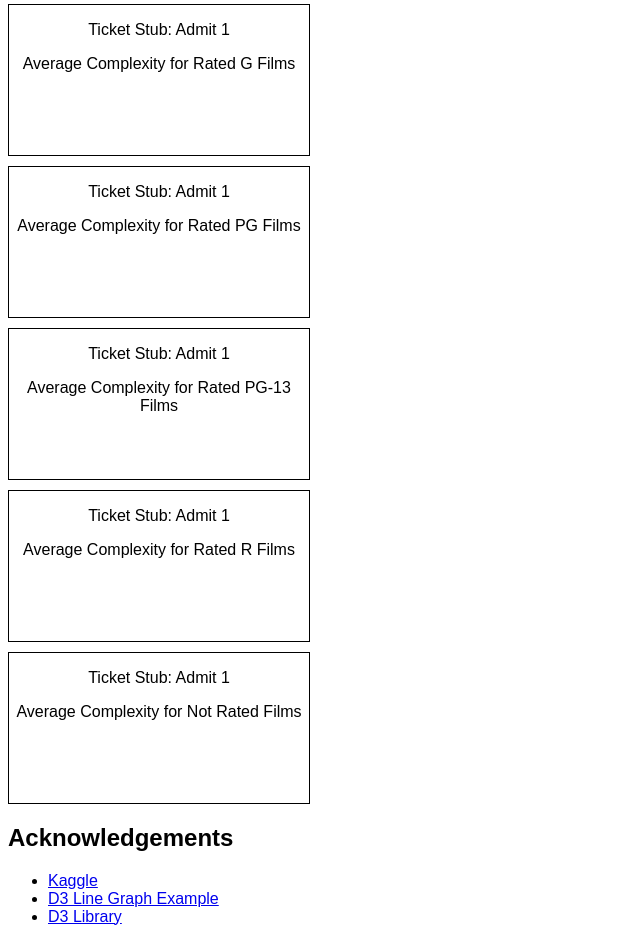
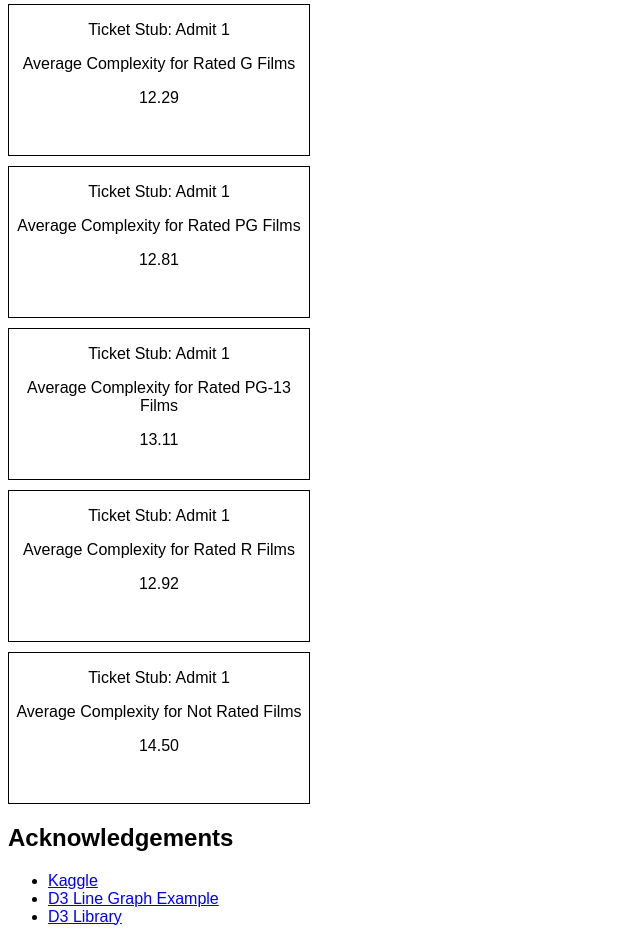
Before and after one commit to DS4200-S23-Class/project-joey-nicole-john-sanjo, a plain HTML site: page index.html in a window 1280 px wide. Shown: the part 1817-2759 px from the top of the page, without its empty margins (0-640 px from the left). Drawn offline with Linux system fonts and the light colour scheme.

Commit message:
added complexity scores

```diff
--- a/index.html
+++ b/index.html
@@ -106,29 +106,28 @@
     </div>
 <div id="vis2"> </div>
 
-
-<div id = "G" class="containers">
-        <p class="heading">Ticket Stub: Admit 1</p>
-        <p class = "heading"> Average Complexity for Rated G Films</p>
-        <div class="inner1"></div>
-    </div>
-    <div id = "PG" class="containers">
+<div id="G-score" class="containers">
+    <p class="heading">Ticket Stub: Admit 1</p>
+    <p class="heading">Average Complexity for Rated G Films</p>
+    <div class="inner1"></div>
+  </div>
+    <div id = "PG-score" class="containers">
         <p class="heading">Ticket Stub: Admit 1</p>
         <p class = "heading"> Average Complexity for Rated PG Films</p>
         <div class="inner1"></div>
     </div>
-    <div id = "PG-13" class="containers">
+    <div id = "PG-13-score" class="containers">
         <p class="heading">Ticket Stub: Admit 1</p>
         <p class = "heading"> Average Complexity for Rated PG-13 Films</p>
         <div class="inner1"></div>
     </div>
 
-    <div id = "R" class="containers">
+    <div id = "R-score" class="containers">
         <p class="heading">Ticket Stub: Admit 1</p>
         <p class = "heading"> Average Complexity for Rated R Films</p>
         <div class="inner1"></div>
     </div>
-    <div id = "NR" class="containers">
+    <div id = "NR-score" class="containers">
         <p class="heading">Ticket Stub: Admit 1</p>
         <p class = "heading"> Average Complexity for Not Rated Films</p>
         <div class="inner1"></div>
--- a/js/main.js
+++ b/js/main.js
@@ -276,13 +276,28 @@ const FRAME7= d3.select("#NR")
 .attr("width", TICK_WIDTH)
 .attr("class", "frame");
 
+console.log("test")
 d3.csv("finished.csv").then(function(data) {
 
-  const grouped_ratings = d3.group(data, d => d.rating);
+  // filter the data based on the ratings
+  const filtered_data = data.filter(d => ["G", "PG", "PG-13", "R", "NR"].includes(d.rating));
 
-  function get_mean (grouped_ratings){
-    parseFloat(grouped_ratings.complexity)
-    return d3.mean(grouped_ratings.complexity)
-  }
-get_mean();
-})
+  // group the data by rating
+  const grouped_ratings = d3.group(filtered_data, d => d.rating);
+
+  // iterate over each group and calculate the mean complexity score
+  const mean_complexity_scores = {};
+  grouped_ratings.forEach((value, key) => {
+    const mean_complexity_score = d3.mean(value.map(d => parseInt(d.complexity)));
+    mean_complexity_scores[key] = (mean_complexity_score).toFixed(2);
+  });
+
+  console.log(mean_complexity_scores);
+//replace 'mean_complexity_scores' with  dictionary of mean complexity scores
+document.getElementById("G-score").innerHTML += " " + mean_complexity_scores['G'];
+document.getElementById("PG-score").innerHTML += " " + mean_complexity_scores['PG'];
+document.getElementById("PG-13-score").innerHTML += " " + mean_complexity_scores['PG-13'];
+document.getElementById("R-score").innerHTML += " " + mean_complexity_scores['R'];
+document.getElementById("NR-score").innerHTML += " " + mean_complexity_scores['NR'];
+
+});
```
